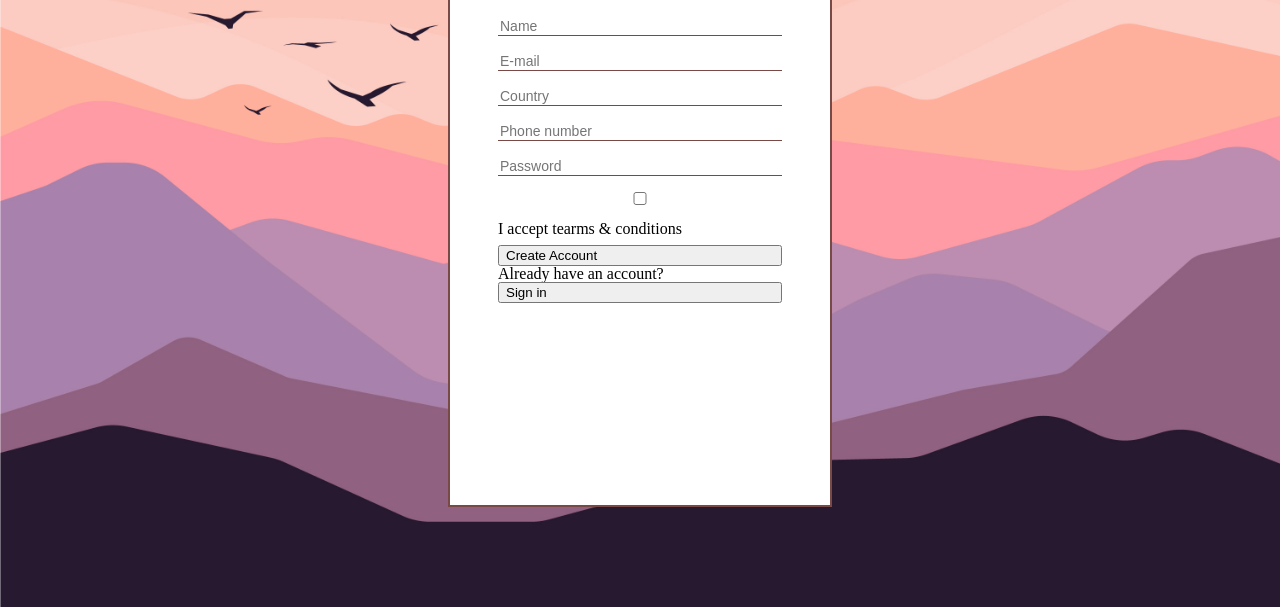
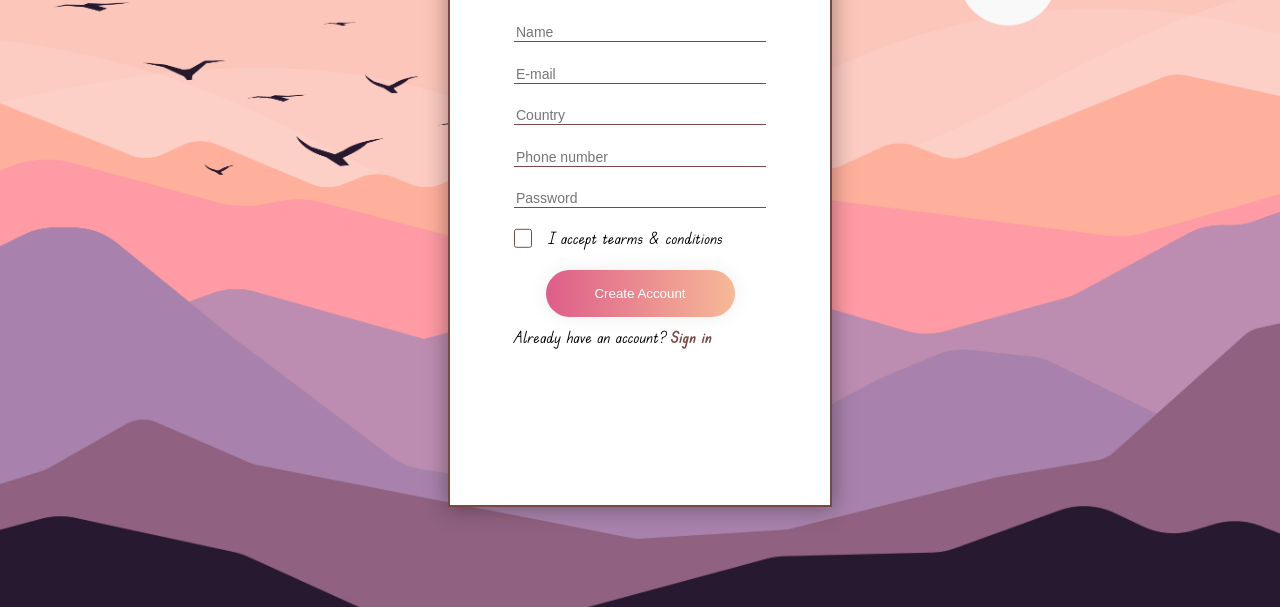
Before and after one commit to NikolaMilinkovic/registration-form-practice, a plain HTML site: page index.html in a window 1280 px wide. Shown: the part 193-800 px from the top of the page. Drawn offline with Linux system fonts and the light colour scheme.

Commit message:
Add design changes and JS functionality

```diff
--- a/index.html
+++ b/index.html
@@ -5,7 +5,8 @@
     <meta name="viewport" content="width=device-width, initial-scale=1.0">
     <title>Mockup form</title>
     <link rel="stylesheet" href="./stylesheet.css">
-    <link rel="javascript" href="./javascript.js">
+    <script src="./javascript.js" defer></script>
+
 </head>
 <body>
     <div id="main-container">
@@ -23,15 +24,15 @@
                     <input type="text" id="phone" placeholder="Phone number">
                     <input type="text" id="password" placeholder="Password">
                 </fieldset>
-                <fieldset>
-                    <input type="checkbox" name="tearms" id="tearms">
-                    <label for="tearms">I accept tearms & conditions</label>
+                <fieldset id="term-fieldset">
+                    <input type="checkbox" name="tearms" id="tearms-cb">
+                    <label for="tearms-cb">I accept tearms & conditions</label>
                 </fieldset>
-                <button type="submit">Create Account</button>
+                <button type="submit" id="btn-submit">Create Account</button>
             </form>
-            <div class="sign-in-container">
-                <p>Already have an account?</p>
-                <button>Sign in</button>
+            <div id="sign-in-container">
+                <p id="sign-in-text">Already have an account?</p>
+                <button id="btn-sign-in">Sign in</button>
             </div>
         </div>
     </div>
--- a/javascript.js
+++ b/javascript.js
@@ -0,0 +1,14 @@
+(function() {
+    document.addEventListener("mousemove", parallax);
+    const elem = document.documentElement;
+
+    function parallax(e){
+        let w = window.innerWidth / 2;
+        let h = window.innerHeight / 2;
+        let mouseX = e.clientX;
+        let mouseY = e.clientY;
+        let depth = `${10-(mouseX-4)*0.003}% ${10-(mouseY-4)*0.003}%`;
+        let x= `${depth}`;
+        elem.style.backgroundPosition = x;
+    }
+})();
--- a/stylesheet.css
+++ b/stylesheet.css
@@ -42,22 +42,46 @@ table {
  border-spacing: 0;
 }
 
+@font-face {
+    font-family: EduTasFont;
+    src: url(./Fonts/EduTasFont.ttf);
+}
+
 :root{
     height: 100vh;
     background-image: url("./Images/form-practice-background-image.jpg");
-    background-position: center center;
+    background-position: center top;
     background-repeat: repeat;
-    background-size: cover;
+    background-size: 110%,110%;
+    --custom-font-family: EduTasFont, Verdana, Geneva, Tahoma, sans-serif;
+    font-family: var(--custom-font-family);
+}
 
-}
+/* #parallax{
+    position: relative;
+    width: 100%;
+    height: 100%;
+    background-image: url(./Images/form-practice-background-image.jpg);
+    background-repeat: no-repeat;
+    background-position: center;
+    background-position: 50% 50%;
+} */
+/* h1{
+    position: absolute;
+    top: 47%;
+    left: 50%;
+    transform: translate(-50%,-50%);
+} */
+
+
+
+
+
 input{
     border: none;
     outline: none;
     font-size: 14px;
 }
-
-
-
 
 @media screen and (min-width: 900px) {
 
@@ -65,6 +89,7 @@ input{
         padding-left: 35%;
         padding-right: 35%;
         --border-color: rgb(121, 74, 69);
+        --btn-color: #cf8674;
     }
     #header-container{
         display: flex;
@@ -93,18 +118,116 @@ input{
         flex-direction: column;
     }
     fieldset>*{
-        margin: 0.5rem 0;
+        margin: 0.7rem 0;
     }
     #form-container{
         min-height: 65vh;
         margin-top: 5rem;
         background-color: white;
         border: 2px solid var(--border-color);
-        padding: 3rem;
+        padding: 3rem 4rem;
+        box-shadow: 0px 0px 21px 1px rgba(0,0,0,0.36);
+        -webkit-box-shadow: 0px 0px 21px 1px rgba(0,0,0,0.36);
+        -moz-box-shadow: 0px 0px 21px 1px rgba(0,0,0,0.36);
     }
     input{
         border-bottom: 1px solid var(--border-color);
     }
+    #sign-in-container, #term-fieldset{
+        display: flex;
+        flex-direction: row;
+    }
+    #tearms-cb{
+
+        margin-right: 1rem;
+    }
+    input[type=checkbox] {
+        -webkit-appearance: none;
+        appearance: none;
+        background-color: #fff;
+
+        font: inherit;
+        color: var(--btn-color);
+        width: 1.15em;
+        height: 1.15em;
+        border: 0.15em solid var(--border-color);
+        border-radius: 0.15em;
+        transform: translateY(-0.075em);
+        accent-color: var(--btn-color);
+        border: 1px solid var(--border-color);
+        place-content: center;
+        display: grid;
+    }
+    input[type=checkbox]::before{
+        content: "";
+        width: 0.65em;
+        height: 0.65em;
+        transform: scale(0);
+        transition: 120ms transform ease-in-out;
+        box-shadow: inset 1em 1em var(--btn-color);
+        transform-origin: center;
+        clip-path: polygon(14% 44%, 0 65%, 50% 100%, 100% 16%, 80% 0%, 43% 62%);
+    }
+    input[type=checkbox]:checked::before{
+        transform: scale(1.2);
+    }
+    #btn-submit {
+        align-self: center;
+        align-items: center;
+        border-radius: 30px;
+        padding: 1rem 2rem;
+        min-width: 75%;
+        margin: 1rem;
+        background-image: linear-gradient(to right, #DD5E89 0%, #F7BB97  51%, #DD5E89  100%);
+        margin: 10px;
+        transition: 0.3s;
+        background-size: 200% auto;
+        color: white;
+        border: none;
+        box-shadow: 0 0 20px #eee;
+        border-radius: 30px;
+        display: block;
+      }
+
+      #btn-submit:hover {
+        background-position: right center; /* change the direction of the change here */
+        color: #fff;
+        text-decoration: none;
+      }
+
+      #btn-submit:focus{
+        background-color: var(--btn-color);
+        animation: 0.3s linear btn-submit;
+      }
+
+      button#btn-sign-in{
+        border: none;
+        font-family: var(--custom-font-family);
+        font-size: 16px;
+        background: none;
+        color: var(--border-color);
+        margin: 0;
+        margin-left: 0.2em;
+        padding: 0;
+        font-size: 16px;
+        cursor: pointer;
+        display: inline-block;
+        font-weight: 600;
+      }
+      #sign-in-text{
+        justify-content: center;
+      }
+
+      @keyframes btn-submit {
+        from{
+            transform: scale(1);
+        }
+        to{
+            transform: scale(0.95);
+        }
+      }
+
+
 
 
 }
```
Also changed, not shown: Fonts/EduTasFont.ttf (added), Fonts/OFL.txt (added), Fonts/README.txt (added), Fonts/static/EduTASBeginner-Bold.ttf (added), Fonts/static/EduTASBeginner-Medium.ttf (added), Fonts/static/EduTASBeginner-Regular.ttf (added), Fonts/static/EduTASBeginner-SemiBold.ttf (added), 1 other file.
